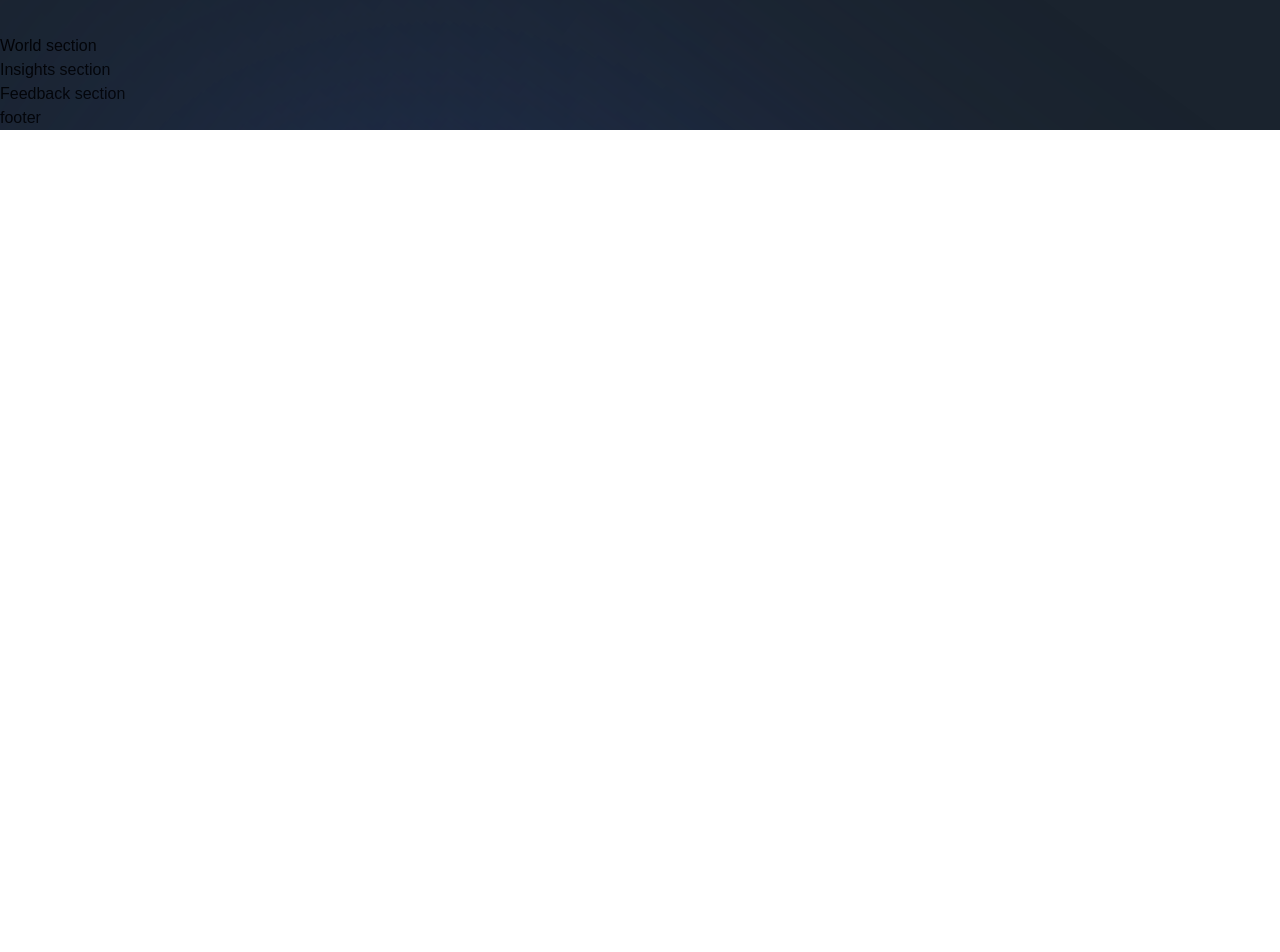
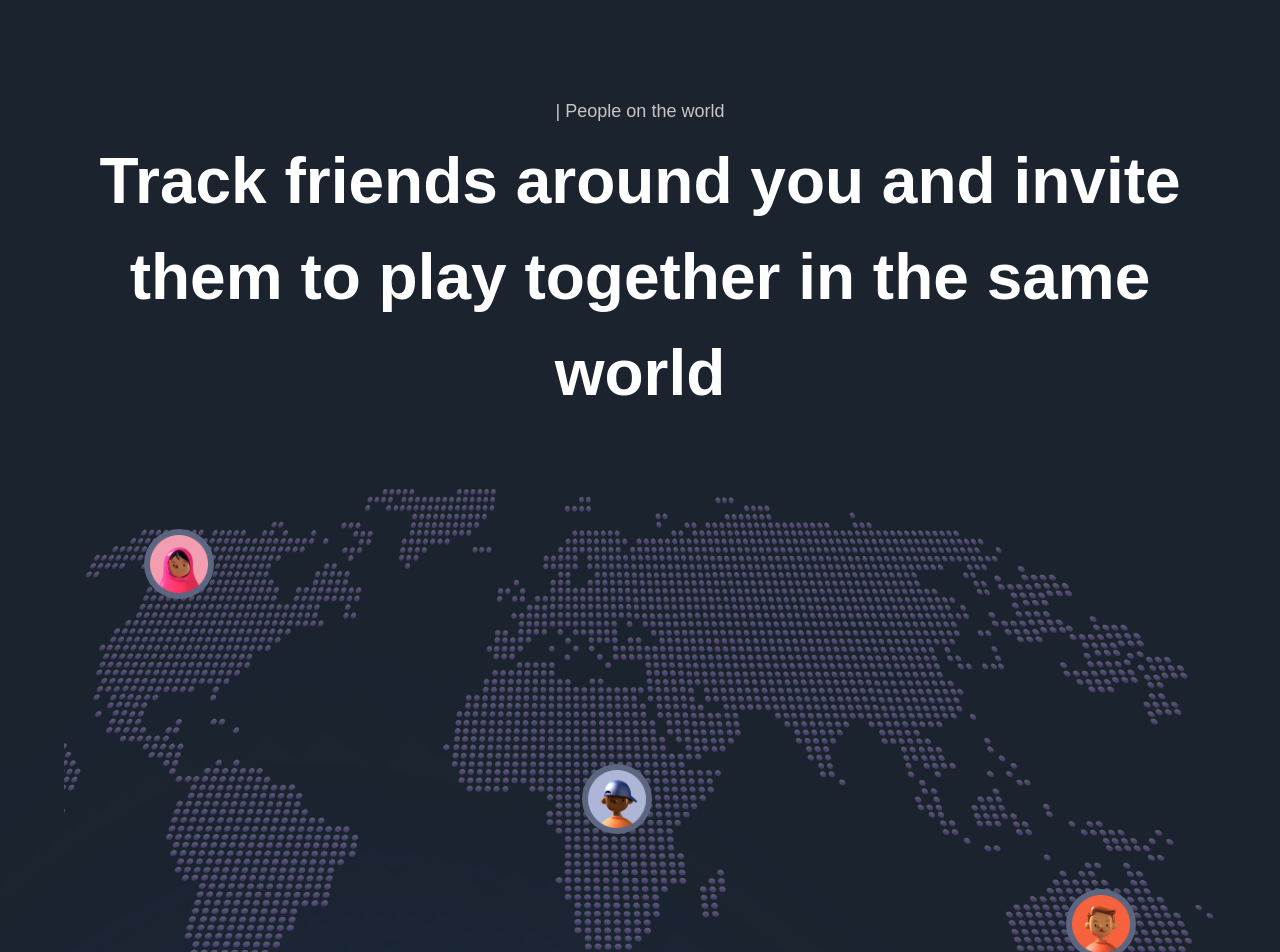
Before and after one commit to AmirZarei2002/metaverse, a Next.js app: page / in a window 1280 px wide. Shown: the part 4160-5112 px from the top of the page. Before the commit the page ends 4290 px from the top, so only its background shows below. Built offline with nearby package versions, Linux system fonts and the light colour scheme; a web font is replaced by a local one.

Commit message:
World section completed

```diff
--- a/sections/World.jsx
+++ b/sections/World.jsx
@@ -1,9 +1,65 @@
 'use client';
 
+import { motion } from 'framer-motion';
+import styles from '@/styles';
+import { TitleText, TypingText } from '@/components';
+import { fadeIn, staggerContainer } from '@/utils/motion';
+
 const World = () => (
-  <section>
-    World section
-  </section>
+    <section className={`${styles.paddings} relative z-10`}>
+        <motion.div
+            variants={staggerContainer}
+            initial="hidden"
+            whileInView="show"
+            viewport={{ once: 'false', amount: 0.25 }}
+            className={`${styles.innerWidth} mx-auto flex flex-col`}
+        >
+            <TypingText
+                title="| People on the world"
+                textStyles="text-center"
+            />
+            <TitleText
+                title={
+                    <>
+                        Track friends around you and invite them to play
+                        together in the same world
+                    </>
+                }
+                textStyles="text-center"
+            />
+            <motion.div
+                variants={fadeIn('up', 'tween', 0.3, 1)}
+                className="relative mt-[68px] flex w-full h-[550px]"
+            >
+                <img
+                    src="/map.png"
+                    alt="map"
+                    className="w-full h-full object-cover"
+                />
+                <div className="absolute bottom-20 right-20 w-[70px] h-[70px] p-[6px] rounded-full bg-[#5d6680]">
+                    <img
+                        src="people-01.png"
+                        alt="people"
+                        className="w-full h-full"
+                    />
+                </div>
+                <div className="absolute top-10 left-20 w-[70px] h-[70px] p-[6px] rounded-full bg-[#5d6680]">
+                    <img
+                        src="people-02.png"
+                        alt="people"
+                        className="w-full h-full"
+                    />
+                </div>
+                <div className="absolute top-1/2 left-[45%] w-[70px] h-[70px] p-[6px] rounded-full bg-[#5d6680]">
+                    <img
+                        src="people-03.png"
+                        alt="people"
+                        className="w-full h-full"
+                    />
+                </div>
+            </motion.div>
+        </motion.div>
+    </section>
 );
 
 export default World;
```
